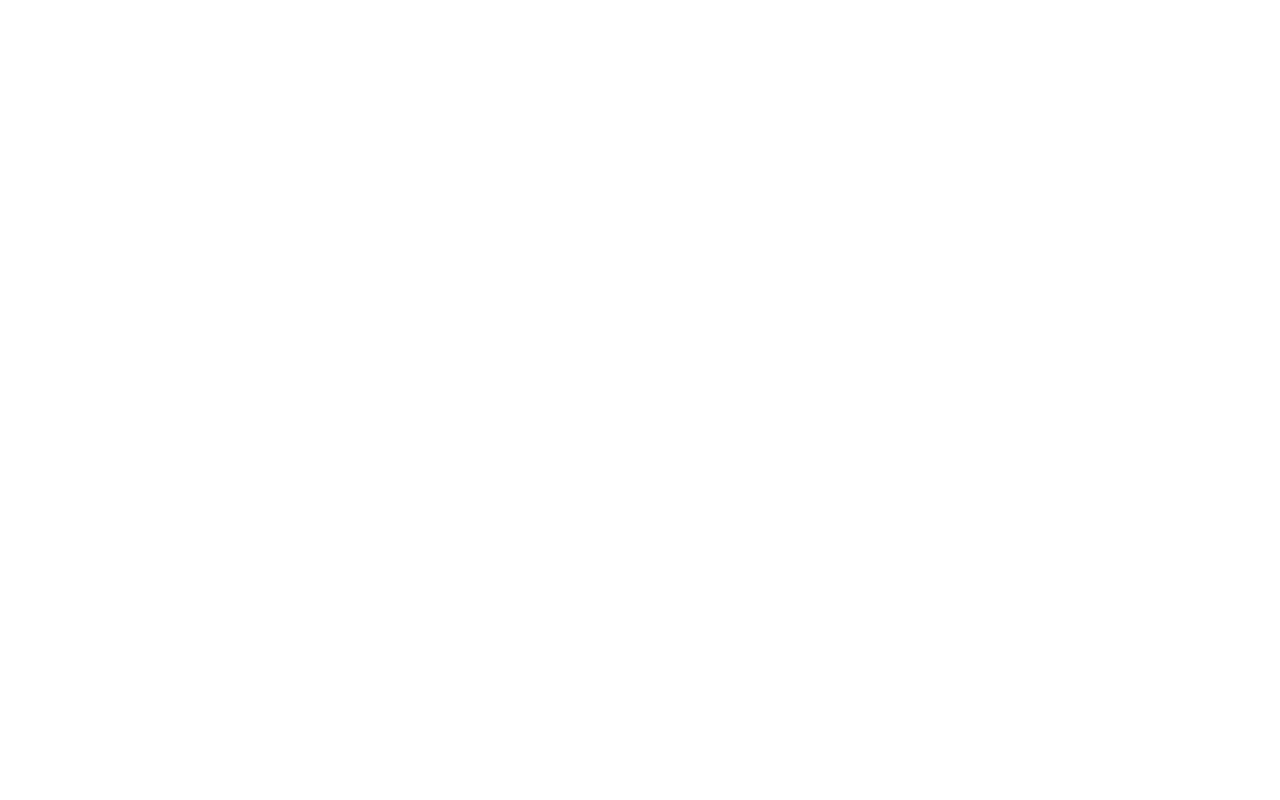
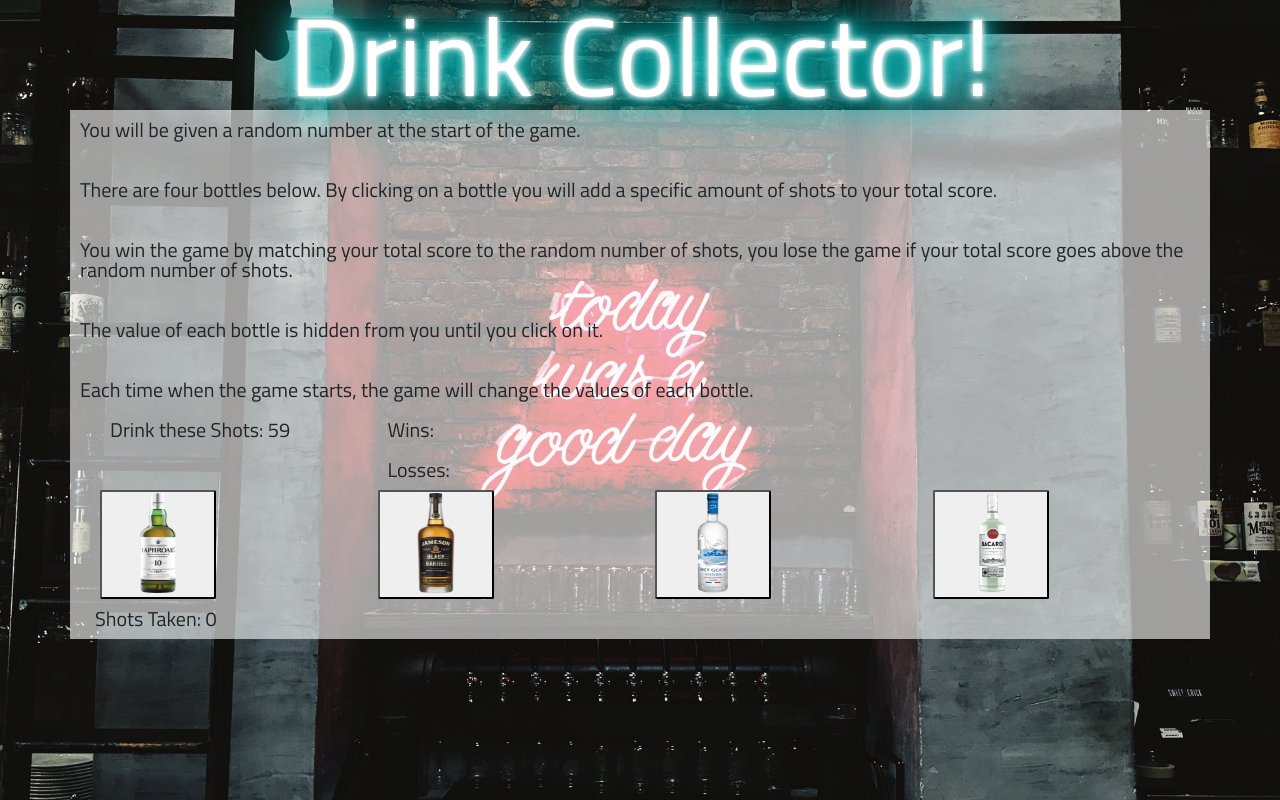
Before and after one commit to ChereeNielson/Unit-4-Game, a plain HTML site: page index.html in a window 1280 px wide. Drawn offline with nearby package versions, Linux system fonts and the light colour scheme.

Commit message:
finished game

```diff
--- a/assets/css/style.css
+++ b/assets/css/style.css
@@ -0,0 +1,41 @@
+body {
+    background: url("../images/today.jpg") no-repeat;
+    background-size: cover;
+}
+
+.container {
+    background-color: rgba(255, 255, 255, 0.6);
+}
+
+h1 {
+    font-size: 110px;
+    font-family: 'Titillium Web', sans-serif;
+    color: #fff;
+    text-shadow: 0 0 5px #fff, 0 0 10px #fff, 0 0 20px #00bbbb, 0 0 30px #00bbbb, 0 0 40px #00bbbb, 0 0 55px #00bbbb, 0 0 75px #00bbbb;
+    text-align: center;
+}
+
+p {
+    font-size: 20px;
+    font-family: 'Titillium Web', sans-serif;
+    padding: 10px;
+}
+
+button {
+    border-radius: 2px;
+}
+
+#buttons img {
+    width: 100px;
+}
+
+
+.drinkImages {
+    width: auto;
+    height: 100px;
+}
+
+.row.no-margin {
+    margin-right:0;
+    margin-left:0;
+}
--- a/assets/javascript/game.js
+++ b/assets/javascript/game.js
@@ -0,0 +1,60 @@
+let currentScore = 0;
+let randomNumber;
+let wins = 0;
+let losses = 0;
+
+
+$(document).ready(function(){
+    function shotsFired(){
+        currentScore = -currentScore - -currentScore;
+        $("#currentScore").html(currentScore);
+        randomNumber = Math.floor(Math.random() * 120) + 19;
+        $("#randomNumber").html(randomNumber);
+    };
+    shotsFired();
+
+
+    $("button").click(function(){
+        let buttonValue = $(this).val();
+        console.log(buttonValue);
+        currentScore = +currentScore + +buttonValue;
+        $("#currentScore").html(currentScore);
+        if (randomNumber === currentScore){
+            alert("Party On!");
+            wins++;
+            $("#wins").html(wins);
+            shotsFired();
+        }
+        else if (randomNumber < currentScore){
+            alert("You've had a few too many!");
+            losses++;
+            $("#losses").html(losses);
+            shotsFired();
+        };
+
+    });
+});
+
+// player will guess numbers
+// player will be shown a random number at the start of the game
+// When the player clicks on a crystal, it will add a specific amount of points to the player's total score
+
+
+// Your game will hide this amount until the player clicks a crystal
+// When they do click one, update the player's score counter
+
+// The player wins if their total score matches the random number from the beginning of the game
+
+// The player loses if their score goes above the random number
+
+// The game restarts whenever the player wins or loses
+// When the game begins again, the player should see a new random number. Also, all the crystals will have four new hidden values. Of course, the user's score (and score counter) will reset to zero
+
+// The app should show the number of games the player wins and loses. To that end, do not refresh the page as a means to restart the game.
+
+
+// ##### Option 1 Game design notes
+
+// * The random number shown at the start of the game should be between 19 - 120.
+
+// * Each crystal should have a random hidden value between 1 - 12.
--- a/index.html
+++ b/index.html
@@ -1,12 +1,82 @@
-<!DOCTYPE html>
+<!doctype html>
 <html lang="en">
+
 <head>
-    <meta charset="UTF-8">
-    <meta name="viewport" content="width=device-width, initial-scale=1.0">
-    <meta http-equiv="X-UA-Compatible" content="ie=edge">
-    <title>Document</title>
+    <!-- Required meta tags -->
+    <meta charset="utf-8">
+    <meta name="viewport" content="width=device-width, initial-scale=1, shrink-to-fit=no">
+
+    <!-- Bootstrap CSS -->
+    <link rel="stylesheet" href="https://stackpath.bootstrapcdn.com/bootstrap/4.1.3/css/bootstrap.min.css" integrity="sha384-MCw98/SFnGE8fJT3GXwEOngsV7Zt27NXFoaoApmYm81iuXoPkFOJwJ8ERdknLPMO" crossorigin="anonymous">
+
+    <!--Reset-->
+    <link rel="stylesheet" href="assets/css/reset.css">
+
+        <title>Drink Collector</title>
 </head>
+
 <body>
+    <h1>Drink Collector!</h1>
+
+    <!-- Optional JavaScript -->
+    <!-- jQuery first, then Popper.js, then Bootstrap JS -->
+    <script src="https://code.jquery.com/jquery-3.3.1.slim.min.js" integrity="sha384-q8i/X+965DzO0rT7abK41JStQIAqVgRVzpbzo5smXKp4YfRvH+8abtTE1Pi6jizo" crossorigin="anonymous"></script>
+    <script src="https://cdnjs.cloudflare.com/ajax/libs/popper.js/1.14.3/umd/popper.min.js" integrity="sha384-ZMP7rVo3mIykV+2+9J3UJ46jBk0WLaUAdn689aCwoqbBJiSnjAK/l8WvCWPIPm49" crossorigin="anonymous"></script>
+    <script src="https://stackpath.bootstrapcdn.com/bootstrap/4.1.3/js/bootstrap.min.js" integrity="sha384-ChfqqxuZUCnJSK3+MXmPNIyE6ZbWh2IMqE241rYiqJxyMiZ6OW/JmZQ5stwEULTy" crossorigin="anonymous"></script>
+    <link href="https://fonts.googleapis.com/css?family=Titillium+Web" rel="stylesheet">
+    <link rel="stylesheet" href="assets/css/style.css">
+
+    <!-- There will be four crystals displayed as buttons on the page -->
+
+    <div id="drinkCollector" class="container">
+        <div id="instructions" class="row">
+            <p>You will be given a random number at the start of the game.<br>
+            <br>
+            <p>There are four bottles below. By clicking on a bottle you will add a specific amount of shots to your total score.<br>
+            <br>
+            <p>You win the game by matching your total score to the random number of shots, you lose the game if your total score goes above the random number of shots.<br>
+            <br>
+            <p>The value of each bottle is hidden from you until you click on it.<br>
+            <br>
+            <p>Each time when the game starts, the game will change the values of each bottle.</p>
+        </div>
+
+        <div id="numberOfShots" class="row no-margin">
+            <div class="col-sm-3">
+                <p>Drink these Shots: <span id="randomNumber"></span></p>
+            </div>
+            <div id="score" class="col-sm-3">
+                <p>Wins: <span id="win"></span></p>
+                <p>Losses: <span id="losses"></span></p>
+            </div>
+        </div>
+
+        <div id="buttons" class="row no-margin">
+            <div class="col-sm-3">
+                <button value="9" type="laphroaig"><img id="laphroaig" class="drinkImages" src="assets/images/laphroaig.png"></button>
+            </div>
+            <div class="col-sm-3">
+                <button value="2" type="jameson"><img id="jameson" class="drinkImages" src="assets/images/jameson.png"></button>
+            </div>
+            <div class="col-sm-3">
+                <button value="3" type="vodka"><img id="vodka" class="drinkImages" src="assets/images/vodka.png"></button>
+            </div>
+            <div class="col-sm-3">
+                <button value="8" type="barcardi"><img id="bacardi" class="drinkImages" src="assets/images/bacardi.png"></button>
+            </div>
+        </div>
+
+        <div id="myScore" class="row">
+            <div class="col-sm-6">
+                <p>Shots Taken: <span id="currentScore"></span></p>
+            </div>
+        </div>
+
+    </div>
+    <!-- <button type="laphroaig"><img id="laphroaig" class="drinkImages" src="assets/images/laphroaig.jpg"></button>
+    <button type="jameson"><img id="jameson" class="drinkImages" src="assets/images/jameson.png"></button>
+    <button type="vodka"><img id="vodka" class="drinkImages" src="assets/images/vodka.png"></button>
+    <button type="barcardi"><img id="bacardi" class="drinkImages" src="assets/images/bacardi.png"></button> -->
 
     <script src="assets/javascript/game.js"></script>
 </body>
```
Also changed, not shown: assets/images/bacardi.png (added), assets/images/beer.png (added), assets/images/jameson.png (added), assets/images/laphroaig.png (added), assets/images/today.jpg (added), assets/images/vodka.png (added), assets/images/whiskey.png (added), assets/images/white-russian.jpeg (added).
